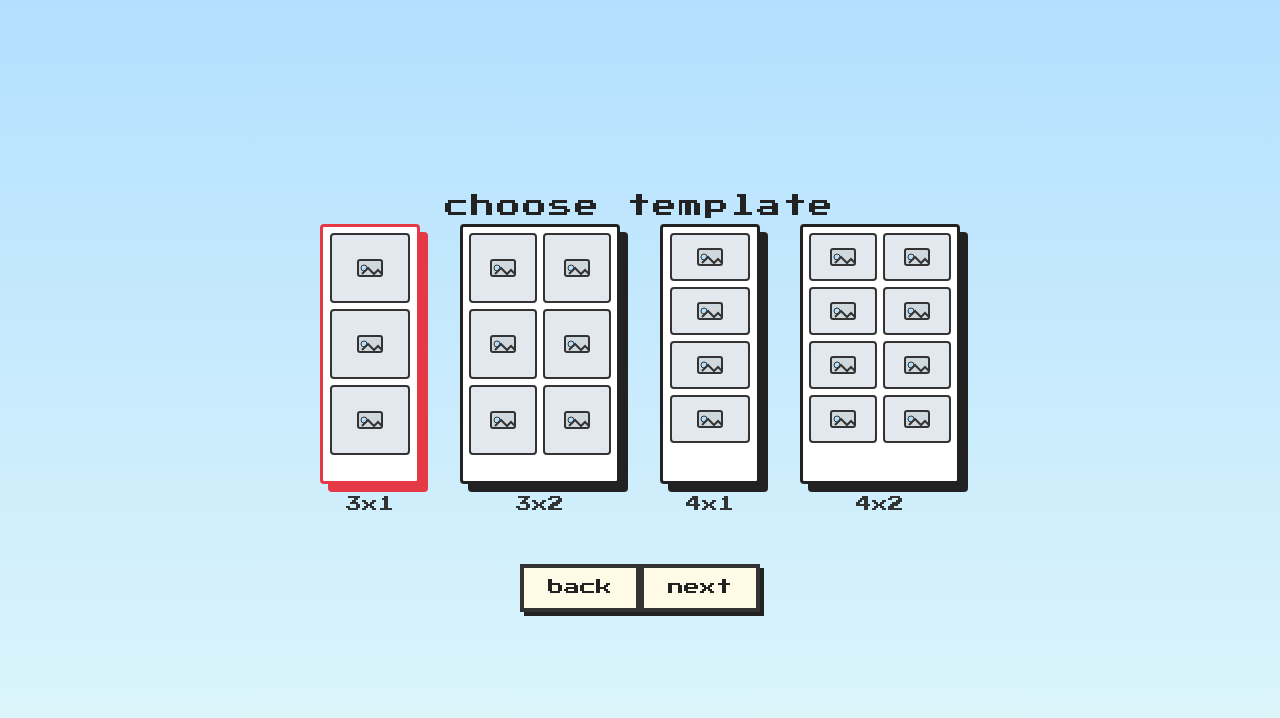
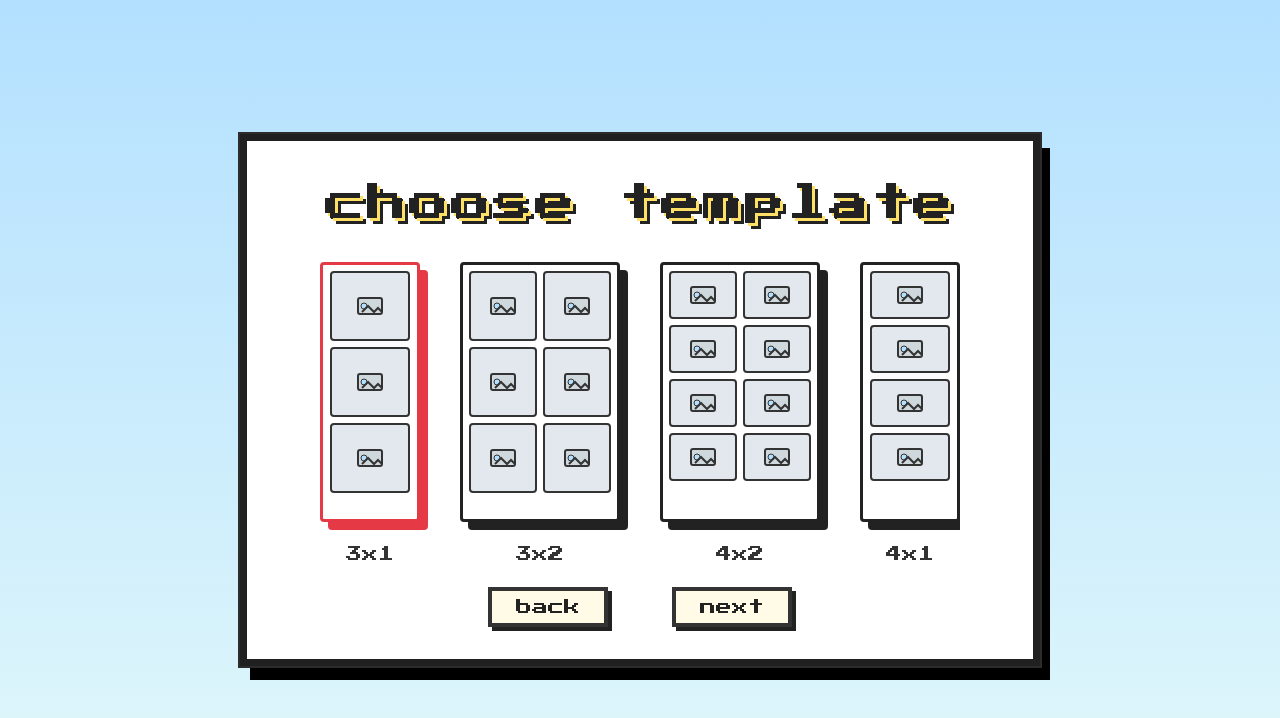
Before and after one commit to aicarandang/BitBooth, a React (Vite) app in the folder frontend/: page /strip-size in a window 1280 px wide. Shown: the top 718 px of the page. Built offline with nearby package versions, Linux system fonts and the light colour scheme.

Commit message:
Update template page layout

```diff
--- a/frontend/src/pages/StripSizePage.jsx
+++ b/frontend/src/pages/StripSizePage.jsx
@@ -1,14 +1,6 @@
 import { useState } from "react";
 import { useNavigate } from "react-router-dom";
 import "../styles/Strip.css";
-
-const STRIP_HEIGHT = 260;
-const STRIP_DIMENSIONS = {
-  '3x1': { height: STRIP_HEIGHT, width: 100, photoH: 70, photoW: 80, rows: 3, cols: 1, gap: 6 },
-  '3x2': { height: STRIP_HEIGHT, width: 160, photoH: 70, photoW: 68, rows: 3, cols: 2, gap: 6 },
-  '4x1': { height: STRIP_HEIGHT, width: 100, photoH: 48, photoW: 80, rows: 4, cols: 1, gap: 6 },
-  '4x2': { height: STRIP_HEIGHT, width: 160, photoH: 48, photoW: 68, rows: 4, cols: 2, gap: 6 },
-};
 
 const PHOTO_ICON = (
   <svg width="32" height="32" viewBox="0 0 32 32" className="photo-icon">
@@ -18,78 +10,66 @@ const PHOTO_ICON = (
   </svg>
 );
 
-const templates = [
-  { key: '3x1', label: '3x1', ...STRIP_DIMENSIONS['3x1'] },
-  { key: '3x2', label: '3x2', ...STRIP_DIMENSIONS['3x2'] },
-  { key: '4x1', label: '4x1', ...STRIP_DIMENSIONS['4x1'] },
-  { key: '4x2', label: '4x2', ...STRIP_DIMENSIONS['4x2'] },
+const TEMPLATES = [
+  { key: '3x1', label: '3x1', rows: 3, cols: 1 },
+  { key: '3x2', label: '3x2', rows: 3, cols: 2 },
+  { key: '4x2', label: '4x2', rows: 4, cols: 2 },
+  { key: '4x1', label: '4x1', rows: 4, cols: 1 },
 ];
 
-const TemplatePreview = ({ tpl, selected, onClick }) => {
-  return (
+const TemplatePreview = ({ template, selected, onClick }) => (
   <div
-      className={`template-preview${selected ? ' selected' : ''}`}
+    className={`strip-template-preview${selected ? ' selected' : ''}`}
     onClick={onClick}
-      style={{
-        '--strip-width': `${tpl.width}px`,
-        '--strip-height': `${tpl.height}px`,
-        '--photo-width': `${tpl.photoW}px`,
-        '--photo-height': `${tpl.photoH}px`,
-        '--grid-gap': `${tpl.gap}px`,
-        '--grid-rows': tpl.rows,
-        '--grid-cols': tpl.cols,
-        '--footer-height': `12px`,
-        '--top-margin': `${tpl.gap}px`,
-        '--border-color': selected ? '#e63946' : '#222',
-        '--shadow-color': selected ? '#e63946' : '#222',
-      }}
+    data-template={template.key}
   >
-      <div className="top-margin" />
-      <div className="grid-container">
-        <div className="grid">
-          {Array.from({ length: tpl.rows * tpl.cols }).map((_, idx) => (
-            <div key={idx} className="grid-item">
+    <div className="strip-template-top" />
+    <div className="strip-template-grid-container">
+      <div className="strip-template-grid">
+        {Array.from({ length: template.rows * template.cols }).map((_, idx) => (
+          <div key={idx} className="strip-template-grid-item">
             {PHOTO_ICON}
           </div>
         ))}
       </div>
     </div>
-      <div className="footer" />
+    <div className="strip-template-footer" />
   </div>
 );
-};
 
 const StripSizePage = () => {
   const [selected, setSelected] = useState('3x1');
   const navigate = useNavigate();
 
   const handleNext = () => {
-    const tpl = templates.find(t => t.key === selected);
+    const template = TEMPLATES.find(t => t.key === selected);
     localStorage.setItem("stripSize", selected);
-    localStorage.setItem("stripRows", tpl.rows);
-    localStorage.setItem("stripCols", tpl.cols);
+    localStorage.setItem("stripRows", template.rows);
+    localStorage.setItem("stripCols", template.cols);
     navigate("/capture");
   };
 
   return (
-    <div className="strip-size-page">
-      <div className="container">
-        <div className="pixel-title">choose template</div>
-        <div className="template-container">
-          {templates.map((tpl) => (
-            <div key={tpl.key} className="template-item">
+    <div className="strip-size-bg">
+      <div className="strip-size-scale-wrapper">
+        <div className="strip-size-card">
+          <h1 className="strip-size-title">choose template</h1>
+          <div className="strip-size-templates">
+            {TEMPLATES.map((template) => (
+              <div key={template.key} className="strip-size-template-item">
                 <TemplatePreview
-                tpl={tpl}
-                selected={selected === tpl.key}
-                onClick={() => setSelected(tpl.key)}
+                  template={template}
+                  selected={selected === template.key}
+                  onClick={() => setSelected(template.key)}
                 />
-              <div className="template-label">{tpl.label}</div>
+                <div className="strip-size-template-label">{template.label}</div>
               </div>
             ))}
           </div>
-        <div className="flex flex-row gap-8 justify-center">
-          <button className="pixel-btn" onClick={() => navigate(-1)}>back</button>
-          <button className="pixel-btn" onClick={handleNext}>next</button>
+          <div className="strip-size-actions">
+            <button className="strip-size-btn" onClick={() => navigate(-1)}>back</button>
+            <button className="strip-size-btn" onClick={handleNext}>next</button>
+          </div>
         </div>
       </div>
     </div>
--- a/frontend/src/styles/Strip.css
+++ b/frontend/src/styles/Strip.css
@@ -1,78 +1,113 @@
-.strip-size-page {
+/* === CSS Custom Properties === */
+:root {
+  --strip-height: 260px;
+  --strip-gap: 6px;
+  --strip-footer-height: 12px;
+  --card-border: 7px solid #212020;
+  --card-shadow: 0 0 0 2px #2d2c2c, 10px 14px 0 0 #000000;
+  --template-border: 3px solid #222;
+  --template-shadow: 8px 8px 0 #222;
+  --selected-color: #e63946;
+}
+
+/* === Layout Containers === */
+.strip-size-bg {
   min-height: 100vh;
   min-width: 100vw;
   display: flex;
   align-items: center;
   justify-content: center;
   background: linear-gradient(180deg, #b3e0ff 0%, #e0f7fa 100%);
+  position: relative;
   overflow: hidden;
 }
 
-.container {
+.strip-size-scale-wrapper {
+  width: 100vw;
+  height: 100vh;
+  display: flex;
+  align-items: center;
+  justify-content: center;
+  overflow: hidden;
+}
+
+/* === Card Structure === */
+.strip-size-card {
+  position: relative;
+  background: #fff;
+  padding: 2rem;
   display: flex;
   flex-direction: column;
   align-items: center;
-  max-width: 1200px;
+  gap: 0.3rem;
+  z-index: 2;
+  font-family: 'Press Start 2P', monospace;
+  width: 800px;
+  max-width: 98vw;
+  margin: 0 auto;
+  overflow: hidden;
+  border: var(--card-border);
+  box-shadow: var(--card-shadow);
+  border-radius: 0;
 }
 
-.pixel-title {
-  font-family: 'Press Start 2P', monospace;
-  font-size: 1.5rem;
+.strip-size-card::after {
+  content: '';
+  position: absolute;
+  left: 0;
+  right: 0;
+  top: 100%;
+  height: 40px;
+  background: linear-gradient(180deg, rgba(255,255,255,0.25) 0%, rgba(93,193,227,0.15) 100%);
+  opacity: 0.7;
+  filter: blur(1px);
+  z-index: 1;
+}
+
+/* === Title === */
+.strip-size-title {
+  font-size: 2.5rem;
   color: #222;
   text-align: center;
   letter-spacing: 2px;
+  text-shadow: 3px 3px 0 #ffe066, 6px 6px 0 #222;
+  margin-top: 0px;
+  margin-bottom: 1.5rem;
 }
 
-.pixel-btn {
-  background: #fffbe6;
-  color: #222;
-  border: 4px solid #333;
-  box-shadow: 4px 4px 0 #222;
-  border-radius: 0;
-  font-family: 'Press Start 2P', monospace;
-  font-size: 1rem;
-  padding: 0.5em 1.5em;
-  cursor: pointer;
-  transition: background 0.1s;
-}
-.pixel-btn:hover {
-  background: #ffe066;
+/* === Templates === */
+.strip-size-templates {
+  display: flex;
+  flex-direction: row;
+  flex-wrap: nowrap;
+  gap: 40px;
+  justify-content: flex-start;
+  overflow-x: auto;
+  max-width: 90vw;
+  padding-bottom: 1rem;
+  scrollbar-width: thin;
 }
 
-.template-container {
-  display: flex;
-  flex-direction: row;
-  gap: 40px;
-  justify-content: center;
-  margin-bottom: 40px;
-}
-
-.template-item {
+.strip-size-template-item {
   display: flex;
   flex-direction: column;
   align-items: center;
+  flex: 0 0 auto;
 }
 
-.template-label {
-  margin-top: 8px;
-  margin-bottom: 8px;
-  font-size: 16px;
+.strip-size-template-label {
+  margin-top: 20px;
+  margin-bottom: 0px;
+  font-size: 1rem;
   color: #333;
-  font-family: inherit;
 }
 
-.selected {
-  border: 3px solid #e63946 !important;
-  box-shadow: 8px 8px 0 #e63946 !important;
-}
-
-.template-preview {
-  width: var(--strip-width);
-  height: var(--strip-height);
+/* === Template Preview === */
+.strip-template-preview {
   background: #fff;
   position: relative;
-  border: 3px solid var(--border-color, #222);
-  box-shadow: 8px 8px 0 var(--shadow-color, #222);
+  border: var(--template-border);
+  box-shadow: var(--template-shadow);
   border-radius: 4px;
   display: flex;
   flex-direction: column;
@@ -82,7 +117,54 @@
   padding: 0;
 }
 
-.grid-container {
+.strip-template-preview.selected {
+  border-color: var(--selected-color);
+  box-shadow: 8px 8px 0 var(--selected-color);
+}
+
+/* Template-specific dimensions */
+.strip-template-preview[data-template="3x1"] {
+  width: 100px;
+  height: var(--strip-height);
+  --photo-width: 80px;
+  --photo-height: 70px;
+  --grid-rows: 3;
+  --grid-cols: 1;
+}
+
+.strip-template-preview[data-template="3x2"] {
+  width: 160px;
+  height: var(--strip-height);
+  --photo-width: 68px;
+  --photo-height: 70px;
+  --grid-rows: 3;
+  --grid-cols: 2;
+}
+
+.strip-template-preview[data-template="4x1"] {
+  width: 100px;
+  height: var(--strip-height);
+  --photo-width: 80px;
+  --photo-height: 48px;
+  --grid-rows: 4;
+  --grid-cols: 1;
+}
+
+.strip-template-preview[data-template="4x2"] {
+  width: 160px;
+  height: var(--strip-height);
+  --photo-width: 68px;
+  --photo-height: 48px;
+  --grid-rows: 4;
+  --grid-cols: 2;
+}
+
+.strip-template-top {
+  height: var(--strip-gap);
+  width: 100%;
+}
+
+.strip-template-grid-container {
   width: 100%;
   display: flex;
   justify-content: center;
@@ -90,16 +172,16 @@
   flex: none;
 }
 
-.grid {
+.strip-template-grid {
   display: grid;
   grid-template-rows: repeat(var(--grid-rows), 1fr);
   grid-template-columns: repeat(var(--grid-cols), 1fr);
-  gap: var(--grid-gap);
-  width: calc(var(--grid-cols) * var(--photo-width) + (var(--grid-cols) - 1) * var(--grid-gap));
-  height: calc(var(--grid-rows) * var(--photo-height) + (var(--grid-rows) - 1) * var(--grid-gap));
+  gap: var(--strip-gap);
+  width: calc(var(--grid-cols) * var(--photo-width) + (var(--grid-cols) - 1) * var(--strip-gap));
+  height: calc(var(--grid-rows) * var(--photo-height) + (var(--grid-rows) - 1) * var(--strip-gap));
 }
 
-.grid-item {
+.strip-template-grid-item {
   background: #e3e8ee;
   border: 2px solid #333;
   border-radius: 4px;
@@ -111,25 +193,41 @@
   overflow: hidden;
 }
 
-.grid-item svg {
+.strip-template-grid-item svg {
   display: block;
   margin: auto;
   width: 32px;
   height: 32px;
 }
 
-.top-margin {
-  height: var(--top-margin);
+.strip-template-footer {
   width: 100%;
-}
-
-.footer {
-  width: 100%;
-  height: var(--footer-height);
+  height: var(--strip-footer-height);
   background: #fff;
 }
 
-.photo-icon {
-  display: block;
-  margin: auto;
+/* === Actions === */
+.strip-size-actions {
+  display: flex;
+  gap: 4rem;
+  justify-content: center;
+  margin-top: 0px;
 }
+
+.strip-size-btn {
+  background: #fffbe6;
+  color: #222;
+  border: 4px solid #333;
+  box-shadow: 4px 4px 0 #222;
+  border-radius: 0;
+  font-family: 'Press Start 2P', monospace;
+  font-size: 1rem;
+  padding: 0.5em 1.5em;
+  cursor: pointer;
+  transition: background 0.1s, transform 0.1s;
+}
+
+.strip-size-btn:hover {
+  background: #ffe066;
+  transform: scale(1.05);
+}
```
Lines whose indentation alone changed are shown as unchanged.
